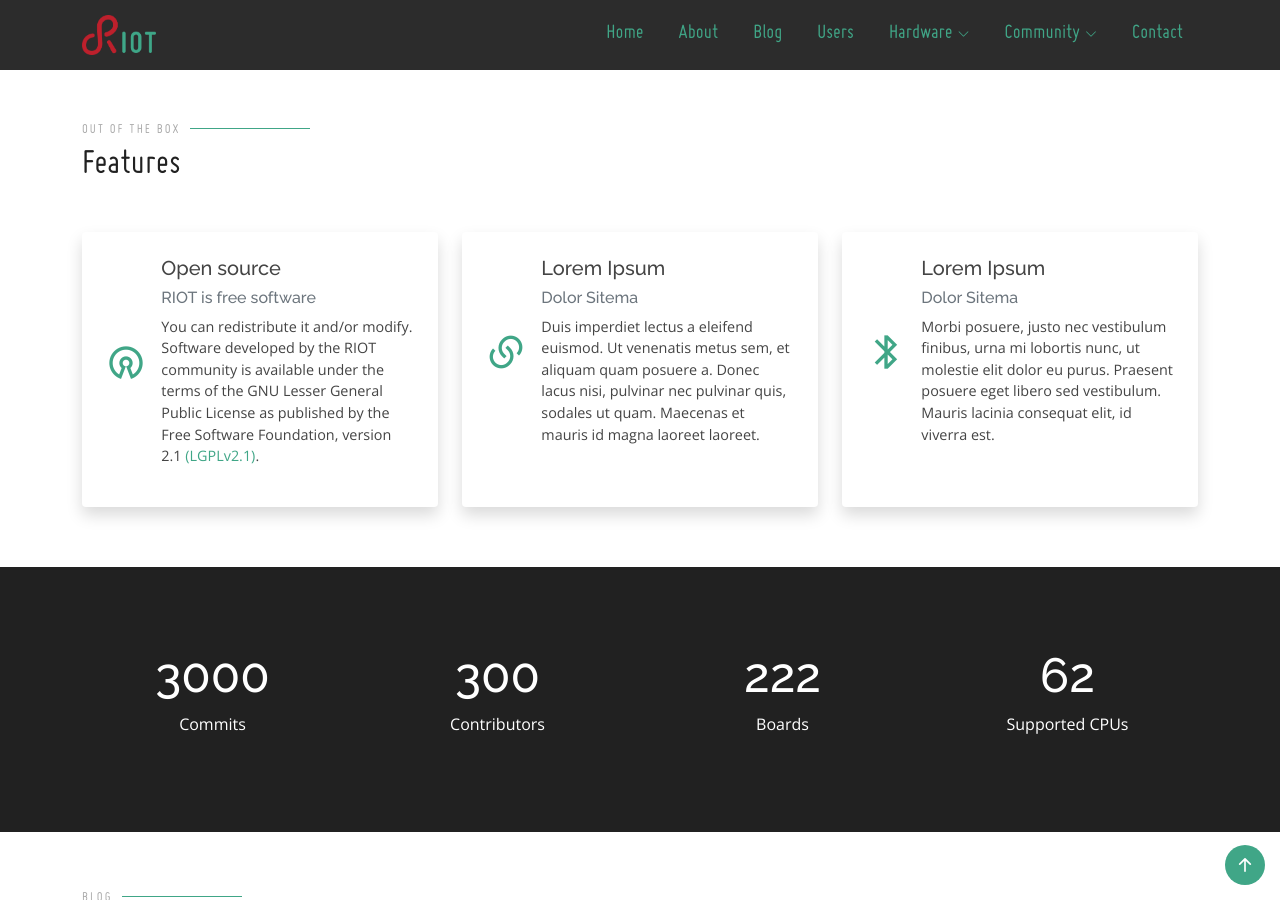
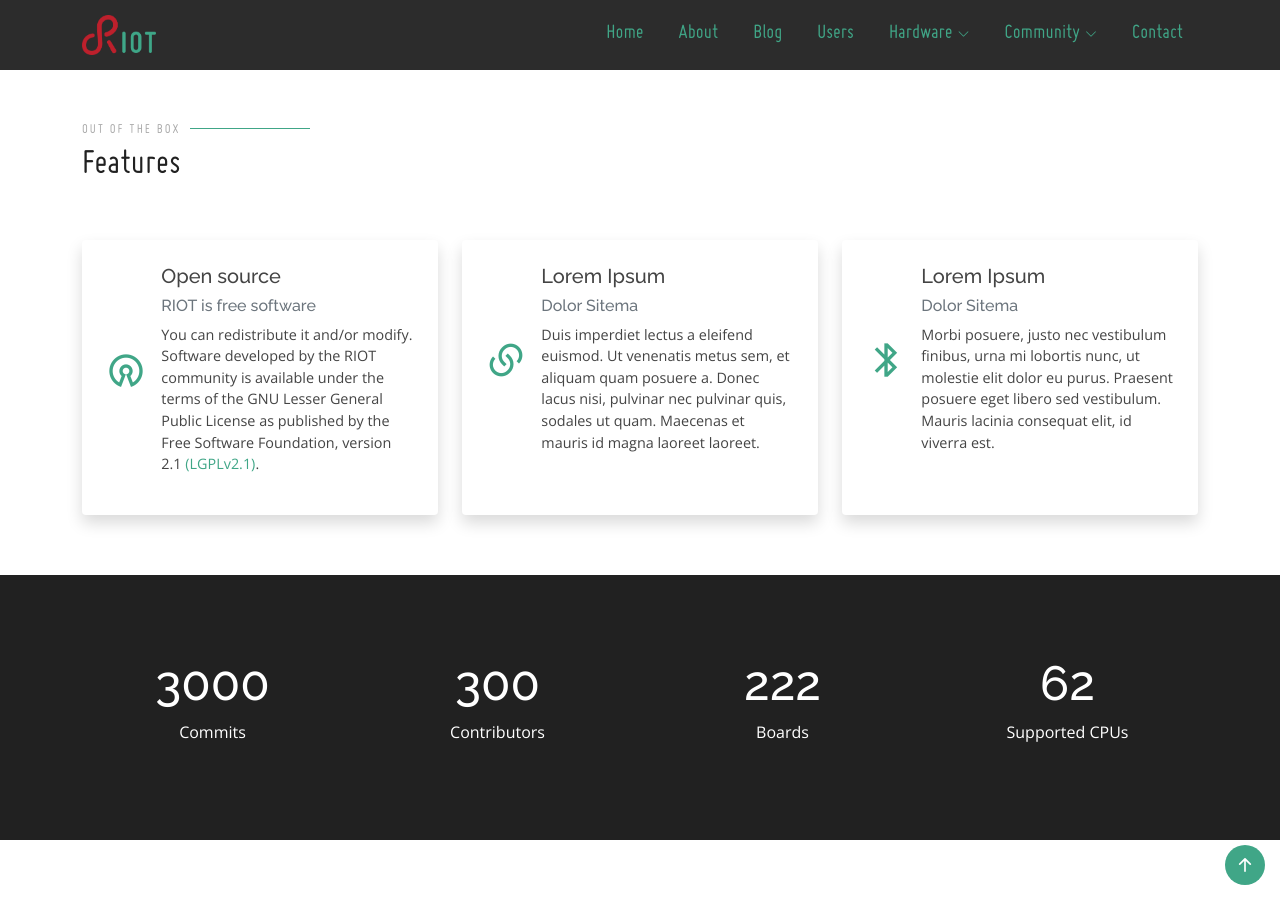
Before and after one commit to RIOT-OS/riot-os.org, a Jekyll site: the page built from index.html, in a window 1280 px wide and 900 px high, scrolled down 1634 px. Built offline with Jekyll 4.4.1, drawn with Linux system fonts in a browser that asks for light colours; nearby versions of some CDN libraries; some web fonts are replaced; comment, search, counter and statistics services are not loaded.

Commit message:
index: improve responsiveness

```diff
--- a/index.html
+++ b/index.html
@@ -76,7 +76,7 @@
   <section id="friendly-tables">
     <div class="container">
       <div class="row">
-        <div class="col-12 col-md-4">
+        <div class="col-md-12 col-lg-4">
           <div class="card border-0 shadow-sm rounded-2 h-100">
             <div class="card-header p-3 border-0 text-center align-middle">
               <h3 class="card-title align-middle"> <i class="bi bi-terminal me-2"></i> Developer Friendly</h3>
@@ -101,7 +101,7 @@
             </div>
           </div>
         </div>
-        <div class="col-12 col-md-4">
+        <div class="col-md-12 col-lg-4">
           <div class="card border-0 shadow-sm rounded-2 h-100">
             <div class="card-header p-3 border-0 text-center">
               <h3 class="card-title"><i class="bi bi-cpu me-2"></i> Resource Friendly</h3>
@@ -123,7 +123,7 @@
             </div>
           </div>
         </div>
-        <div class="col-12 col-md-4">
+        <div class="col-md-12 col-lg-4">
           <div class="card border-0 shadow-sm rounded-2 h-100">
             <div class="card-header p-3 border-0 text-center">
               <h3 class="card-title"><i class="bi bi-lightbulb me-2"></i> IoT Friendly</h3>
@@ -164,8 +164,8 @@
 
       <div class="row">
 
-        <div class="col-12 col-md-4 h-100" data-aos="zoom-in-left">
-          <div class="card shadow p-2 border-0 rounded">
+        <div class="col-md-12 col-lg-4 pt-md-2" data-aos="zoom-in-left">
+          <div class="card shadow h-100 p-2 border-0 rounded">
             <div class="card-body">
               <div class="row">
                 <div class="col-2 feature-icon d-flex align-items-center"><h1><i class="ri-open-source-line"></i></h1></div>
@@ -184,7 +184,7 @@
           </div>
         </div> <!-- End feature -->
 
-        <div class="col-12 col-md-4" data-aos="zoom-in-left">
+        <div class="col-md-12 col-lg-4 pt-md-2" data-aos="zoom-in-left">
           <div class="card shadow h-100 p-2 border-0 rounded">
             <div class="card-body">
               <div class="row">
@@ -203,7 +203,7 @@
           </div>
         </div> <!-- End feature -->
 
-        <div class="col-12 col-md-4" data-aos="zoom-in-left">
+        <div class="col-md-12 col-lg-4 pt-md-2" data-aos="zoom-in-left">
           <div class="card shadow h-100 p-2 border-0 rounded">
             <div class="card-body">
               <div class="row">
@@ -290,11 +290,12 @@
         </div>
 
         <div class="row">
-          <div class="col-12 col-md-4 border border-1 rounded-1" id="twitter-timeline">
+          <div class="col-12 col-md-8 col-lg-4 offset-md-2 offset-lg-0 border border-1 rounded-1" id="twitter-timeline">
             <a class="twitter-timeline" data-lang="en" data-dnt="true" data-theme="light" href="https://twitter.com/RIOT_OS?ref_src=twsrc%5Etfw">Follow us! RIOT_OS</a>
             <script async src="https://platform.twitter.com/widgets.js" charset="utf-8"></script>
           </div>
-          <div class="col-12 col-md-4">
+          <hr class="d-block d-lg-none mt-5">
+          <div class="col-12 col-md-6 col-lg-4">
             <h4>Developers</h4>
             <p class="lead">
               You want to participate and contribute to the kernel development or integrate new MCU
@@ -319,7 +320,7 @@
               procedures.
             </p>
           </div>
-          <div class="col-12 col-md-4">
+          <div class="col-12 col-md-6 col-lg-4">
             <h4>Users</h4>
             <p>
               Whether you are looking for help with writing an application for RIOT, learn more
```
